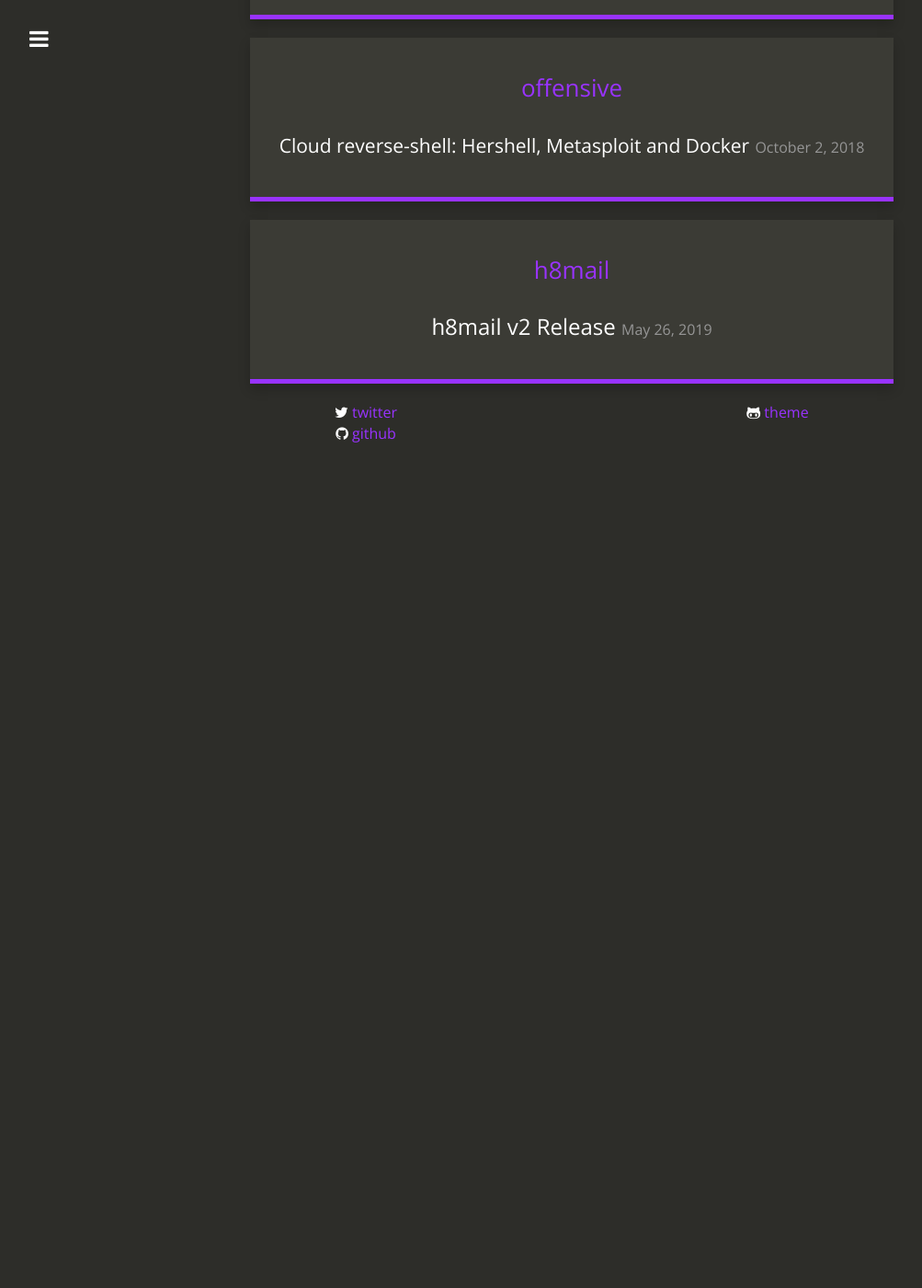
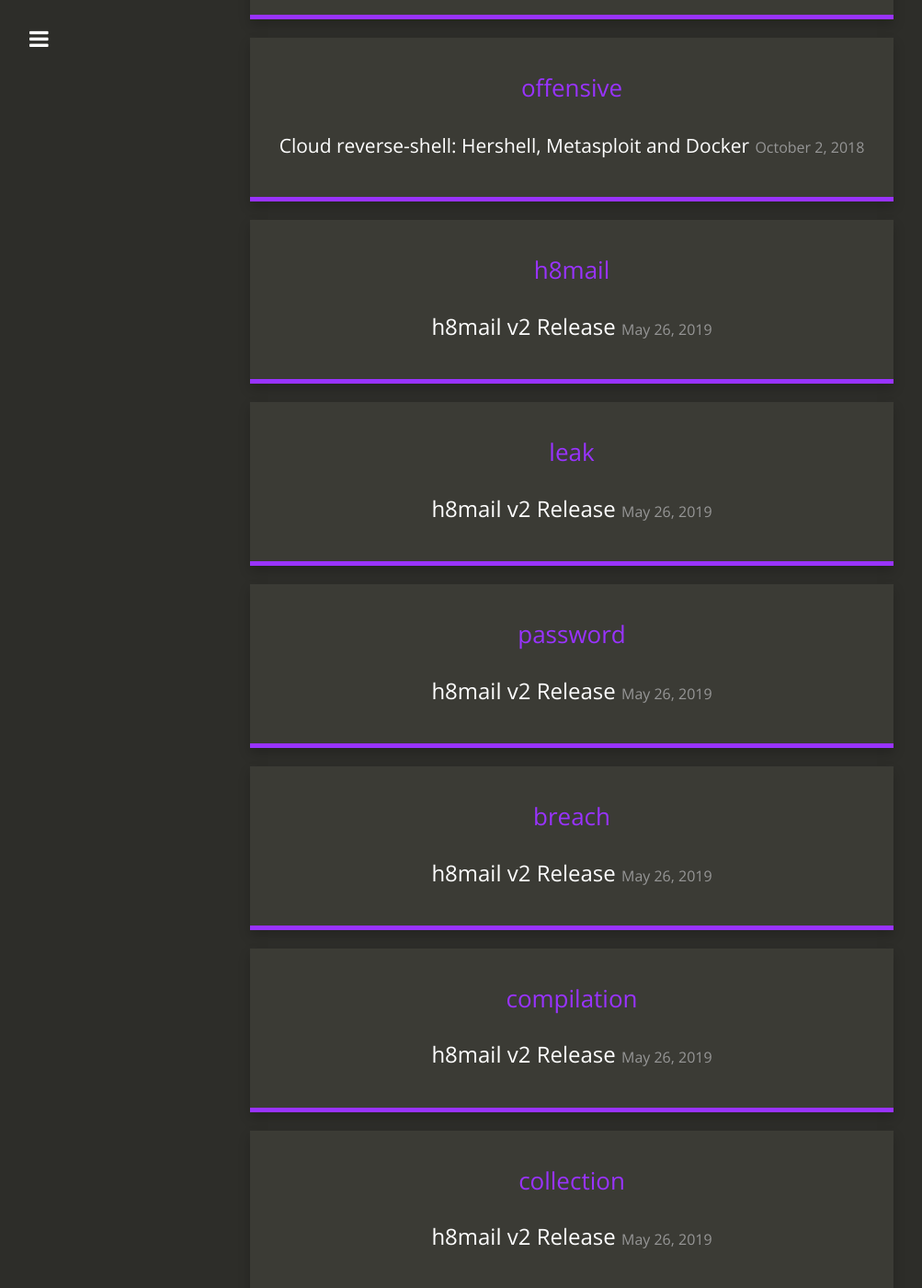
Before and after one commit to khast3x/khast3x.github.io, a Jekyll site: the page built from posts-by-categories.html, in a window 1280 px wide and 1400 px high, scrolled down 1022 px. Shown: the whole window at 92% size, without its empty margins (18-1021 px from the left). Built offline with Jekyll 4.4.1, drawn with Linux system fonts in a browser that asks for light colours; nearby versions of some CDN libraries; before the commit the page ends 1525 px from its top, so only the background shows below that.

```diff
--- a/_posts/2019-05-26-h8mail-release.md
+++ b/_posts/2019-05-26-h8mail-release.md
@@ -2,8 +2,8 @@
 layout: post
 title: 'h8mail v2 Release'
 description: How to become a password necromancer with h8mail 💀
-cover: "/assets/demo/cover.png"
-categories: h8mail
+thumbnail: "/assets/demo/cover.png"
+categories: h8mail leak password breach compilation collection
 excerpt_separator: <!--more-->
 published: true
 tags:
```
